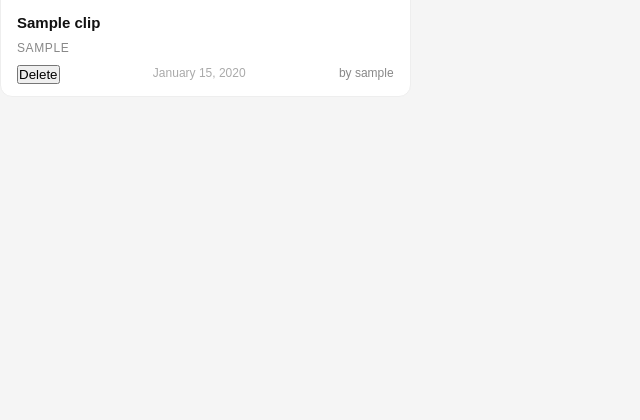
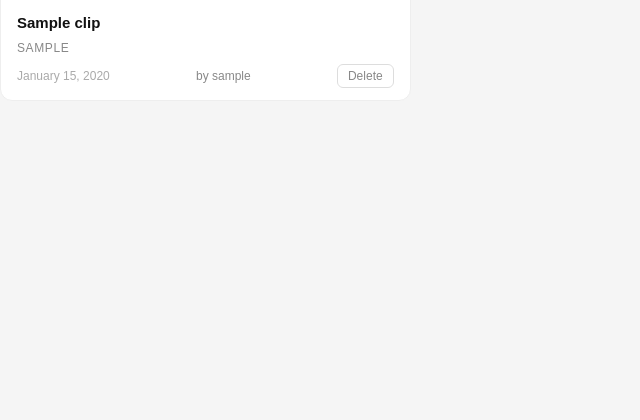
Before and after one commit to xyfuss/webapp-experimenting, a Flask app: page /clips in a window 1280 px wide. Shown: the part 325-745 px from the top of the page, without its empty margins (0-640 px from the left). Run offline with Flask 3, Linux system fonts and the light colour scheme; a user stored in the database is signed in; tables that the repository leaves empty hold one stand-in row (values such as "Sample post").

Commit message:
add delete btn

```diff
--- a/static/style.css
+++ b/static/style.css
@@ -99,6 +99,24 @@ a:hover {
 
 .btn-secondary:hover {
     background: #f5f5f5;
+}
+
+.delete-btn {
+    background: none;
+    border: 1px solid #ddd;
+    color: #888;
+    padding: 4px 10px;
+    border-radius: 6px;
+    font-size: 12px;
+    font-weight: 500;
+    cursor: pointer;
+    transition: color 0.15s, border-color 0.15s, background 0.15s;
+}
+
+.delete-btn:hover {
+    color: #c0392b;
+    border-color: #c0392b;
+    background: #fdf2f1;
 }
 
 /* ================================
--- a/templates/clips.html
+++ b/templates/clips.html
@@ -1,6 +1,5 @@
-{% extends 'base.html' %}
-{% block title %}Clipping{% endblock %}
-{% block content %}
+{% extends 'base.html' %} {% block title %}Clipping{% endblock %} {% block
+content %}
 
 <nav class="navbar">
   <a href="{{ url_for('home') }}" class="logo">Clips</a>
@@ -24,35 +23,35 @@
       <div class="clip-title">{{ clip.title }}</div>
       <div class="clip-game">{{ clip.game }}</div>
       <div class="clip-meta">
-        {% if current_user.is_authenticated and clip.user_id == current_user.id %}
+        <div class="clip-date">{{ clip.date.strftime('%B %d, %Y') }}</div>
+        <div class="clip-owner">by {{ clip.owner.username }}</div>
+        {% if current_user.is_authenticated and clip.user_id == current_user.id
+        %}
         <button class="delete-btn" data-clip-id="{{ clip.id }}">Delete</button>
         {% endif %}
-        <div class="clip-date">{{ clip.date.strftime('%B %d, %Y') }}</div>
-        <div class="clip-owner">by {{ clip.owner.username}}</div>
       </div>
     </div>
   </div>
-  {% endfor %}
-    {% if not clips %}
+  {% endfor %} {% if not clips %}
   <p>No clips yet. <a href="{{ url_for('upload') }}">Upload one!</a></p>
   {% endif %}
 </div>
 <script>
-  const deleteButtons = document.querySelectorAll('.delete-btn');
-  deleteButtons.forEach(button => {
-    button.addEventListener('click', async () => {
-      const clipId = button.getAttribute('data-clip-id');
-      if (confirm('Are you sure you want to delete this clip?')) {
+  const deleteButtons = document.querySelectorAll(".delete-btn");
+  deleteButtons.forEach((button) => {
+    button.addEventListener("click", async () => {
+      const clipId = button.getAttribute("data-clip-id");
+      if (confirm("Are you sure you want to delete this clip?")) {
         const res = await fetch(`/clip/${clipId}/delete`, {
-          method: 'POST',
+          method: "POST",
           headers: {
-            'Content-Type': 'application/json'
-          }
+            "Content-Type": "application/json",
+          },
         });
         if (res.ok) {
-          button.closest('.clip-card').remove();
+          button.closest(".clip-card").remove();
         } else {
-          let errorMsg = 'Failed to delete clip.';
+          let errorMsg = "Failed to delete clip.";
           try {
             const errorData = await res.json();
             if (errorData.error) {
@@ -67,20 +66,12 @@
     });
   });
 </script>
-{% endblock %}
-
-
-
-
-
-{% for clip in clips %}
+{% endblock %} {% for clip in clips %}
 <div>
   <h3>{{ clip.title }}</h3>
   <p>{{ clip.game }}</p>
   <video src="{{ clip.url }}" controls width="100%"></video>
 </div>
-{% endfor %}
-
-{% if not clips %}
+{% endfor %} {% if not clips %}
 <p>No clips yet. <a href="{{ url_for('upload') }}">Upload one!</a></p>
 {% endif %}
```
Lines whose indentation alone changed are shown as unchanged.
